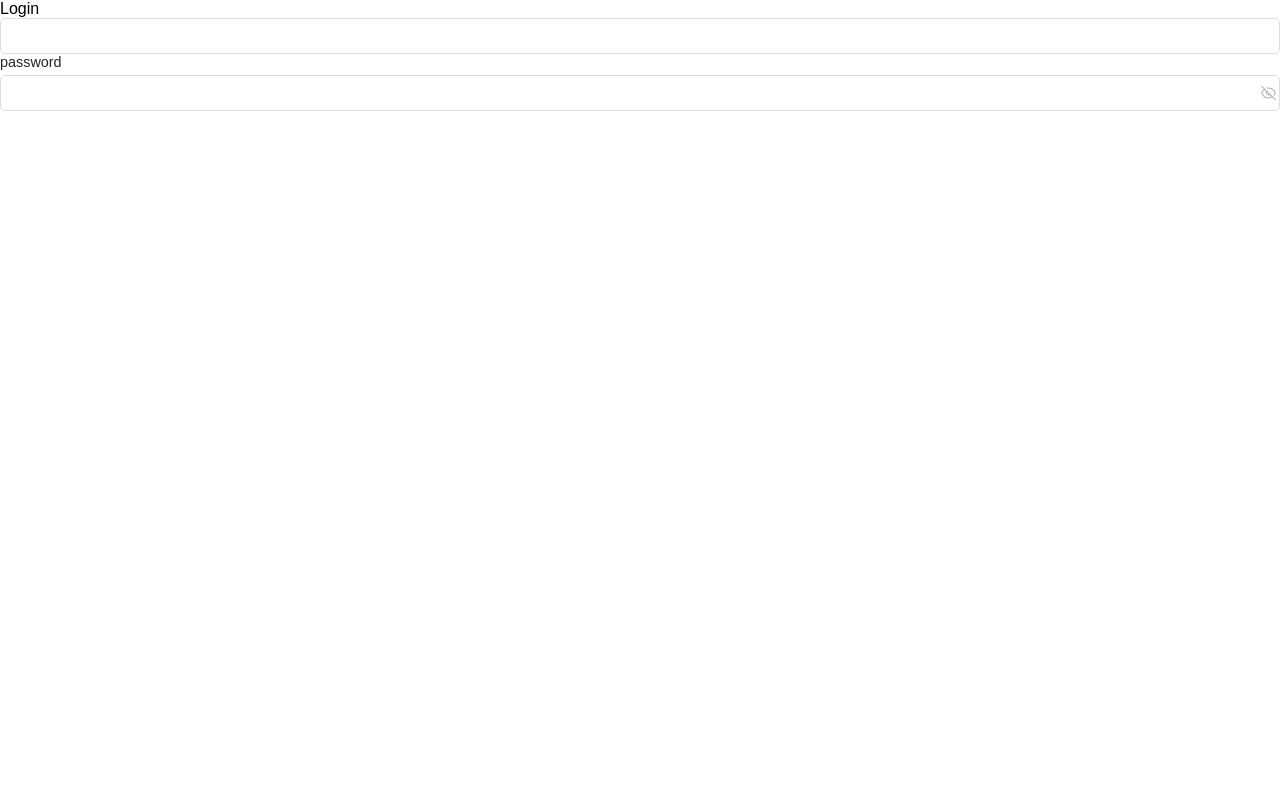
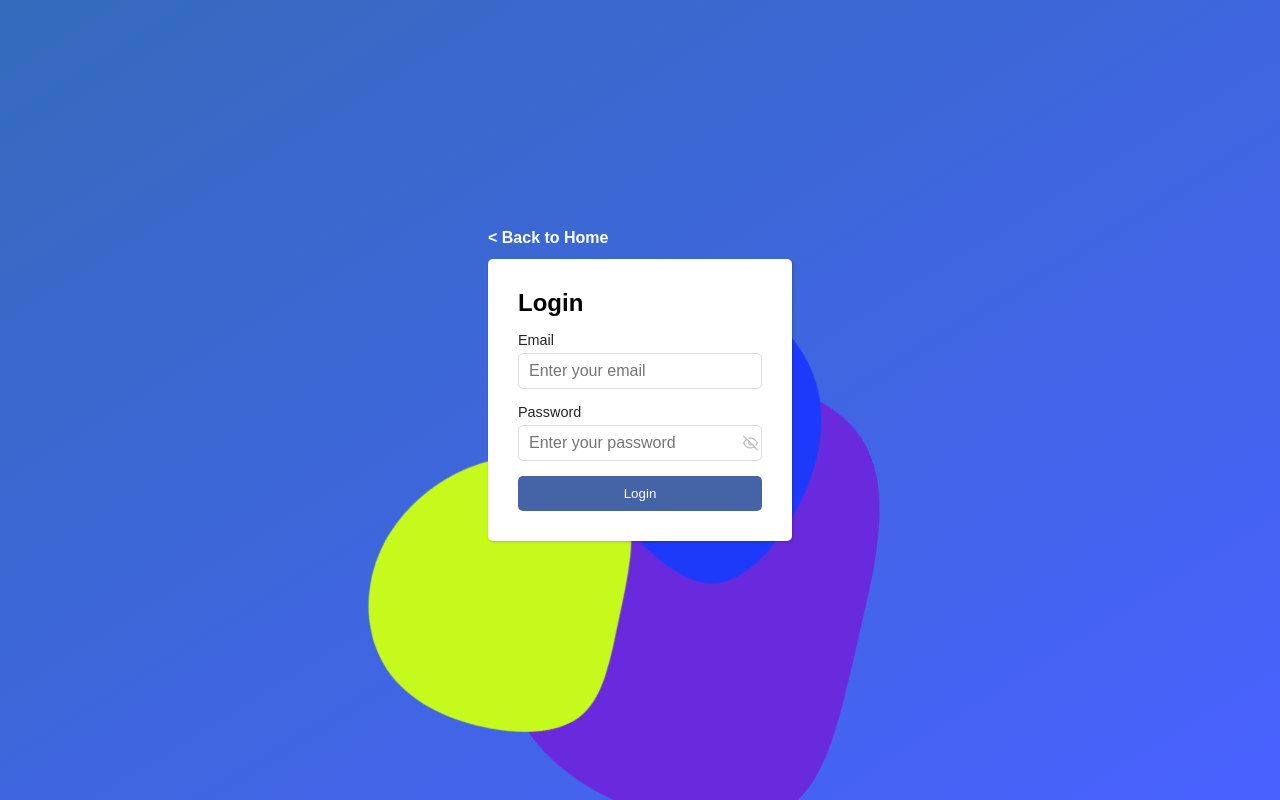
Before and after one commit to saisab29/projectION-project-manager, a React (Create React App) app: page /login in a window 1280 px wide. Built offline with nearby package versions, Linux system fonts and the light colour scheme.

Commit message:
Configured Login page

```diff
--- a/src/App.jsx
+++ b/src/App.jsx
@@ -12,7 +12,7 @@ function App() {
       <Router>
         <Routes>
           <Route path="/login" element={<Auth />} />
-          <Route path="/signup" element={<Auth signup />} />
+          <Route path="/signup" element={<Auth login />} />
           <Route path="/account" element={<h1>Account</h1>} />
           <Route path="/" element={<Home />} />
         </Routes>
--- a/src/components/Auth/Auth.jsx
+++ b/src/components/Auth/Auth.jsx
@@ -1,17 +1,52 @@
 import React from 'react'
 import InputControl from '../InputControl/InputControl';
 import styles from './Auth.module.css'
+import './Blobz.css';
 
 function Auth(props) {
     const isSignup = props.signup ? true : false;
     return (
         <div className={styles.container}>
-            <form className={styles.from}>
-                <p className={styles.heading}>{isSignup ? "Signup" : "Login"}</p>
-                <InputControl />
-                <InputControl label={"password"} isPassword />
-            </form>
+            <div className={styles.background}>
+                <div class="tk-blob">
+                    <svg xmlns="http://www.w3.org/2000/svg" viewBox="0 0 747.2 726.7">
+                        <path d="M539.8 137.6c98.3 69 183.5 124 203 198.4 19.3 74.4-27.1 168.2-93.8 245-66.8 76.8-153.8 136.6-254.2 144.9-100.6 8.2-214.7-35.1-292.7-122.5S-18.1 384.1 7.4 259.8C33 135.6 126.3 19 228.5 2.2c102.1-16.8 213.2 66.3 311.3 135.4z"></path>
+                    </svg>
+                    <svg xmlns="http://www.w3.org/2000/svg" viewBox="0 0 747.2 726.7">
+                        <path d="M539.8 137.6c98.3 69 183.5 124 203 198.4 19.3 74.4-27.1 168.2-93.8 245-66.8 76.8-153.8 136.6-254.2 144.9-100.6 8.2-214.7-35.1-292.7-122.5S-18.1 384.1 7.4 259.8C33 135.6 126.3 19 228.5 2.2c102.1-16.8 213.2 66.3 311.3 135.4z"></path>
+                    </svg>
+                </div>
+                <div class="tk-blob1">
+                    <svg xmlns="http://www.w3.org/2000/svg" viewBox="0 0 747.2 726.7">
+                        <path d="M539.8 137.6c98.3 69 183.5 124 203 198.4 19.3 74.4-27.1 168.2-93.8 245-66.8 76.8-153.8 136.6-254.2 144.9-100.6 8.2-214.7-35.1-292.7-122.5S-18.1 384.1 7.4 259.8C33 135.6 126.3 19 228.5 2.2c102.1-16.8 213.2 66.3 311.3 135.4z"></path>
+                    </svg>
+                    <svg xmlns="http://www.w3.org/2000/svg" viewBox="0 0 747.2 726.7">
+                        <path d="M539.8 137.6c98.3 69 183.5 124 203 198.4 19.3 74.4-27.1 168.2-93.8 245-66.8 76.8-153.8 136.6-254.2 144.9-100.6 8.2-214.7-35.1-292.7-122.5S-18.1 384.1 7.4 259.8C33 135.6 126.3 19 228.5 2.2c102.1-16.8 213.2 66.3 311.3 135.4z"></path>
+                    </svg>
+                </div>
+                <div class="tk-blob2">
+                    <svg xmlns="http://www.w3.org/2000/svg" viewBox="0 0 428.4 394.6">
+                        <path d="M369.4 109.2c43.2 55.3 71.5 121.4 53.4 167.3-18.2 45.8-82.8 71.4-140.5 91.7-57.8 20.4-108.7 35.4-152.9 20.3C85.1 373.4 47.6 328.3 23.2 267c-24.5-61.2-35.8-138.6-2.5-191.7C54.1 22.2 132-6.6 200 1.3c68 7.9 126.1 52.5 169.4 107.9z"></path>
+                    </svg>
+                </div>
+                <form className={styles.form}>
+                    <p className={styles.smallLink}>{"< Back to Home"}</p>
+                    <p className={styles.heading}>{isSignup ? "Signup" : "Login"}</p>
+
+                    {
+                        isSignup && (
+
+                            <InputControl label="Name" placeholder="Enter your name" />)
+                    }
+                    <InputControl label="Email" placeholder="Enter your email" />
+                    <InputControl label={"Password"} isPassword placeholder="Enter your password" />
+
+                    <button>{isSignup ? "Signup" : "Login"}</button>
+
+                </form>
+            </div>
         </div>
+
     );
 }
 
--- a/src/components/Auth/Auth.module.css
+++ b/src/components/Auth/Auth.module.css
@@ -0,0 +1,69 @@
+.container{
+    min-height: 100vh;
+    height: 100%;
+    width: 100%;
+    background: linear-gradient(to right bottom,rgb(52, 107, 188), rgb(73, 97, 255));
+    display: flex;
+    flex-direction: column;
+    justify-content: center;
+    align-items: center;
+    overflow: hidden;
+  }
+  .background{
+    display: flex;
+    position: relative;
+    z-index: 1;
+    gap: 50px;
+  }
+
+
+  .form {
+    background-color: rgb(255, 255, 255);
+    box-shadow: 1px 1px 3px rgba(0, 0, 0, 0.2);
+    border-radius: 5px;
+    padding: 30px;
+    width: fit-content;
+    min-width: 300px;
+    position: relative;
+    display: flex;
+    flex-direction: column;
+    gap: 15px;
+  }
+
+  .smallLink{
+
+    position: absolute;
+    left: 0%;
+    top: -30px;
+    color: #fff;
+    font-weight: bold;
+    cursor: pointer;
+  }
+
+  .form .heading{
+    font-weight: bold;
+    font-size: 1.5rem;
+  }
+
+  .form button{
+    border: none;
+    outline: none;
+    padding: 10px 16px;
+    background-color: rgb(68, 100, 167);
+    color: #fff;
+    border-radius: 5px;
+    width: 100%;
+    text-align: center;
+    cursor: pointer;
+    transition: 200ms;
+    display: flex;
+    gap: 5px;
+    align-items: center;
+    justify-content: center;
+}
+.form button:hover{
+    background-color: #4485ff;
+}
+.form button:active {
+    transform: translateY(1px);
+}
--- /dev/null
+++ b/src/components/Auth/Blobz.css
@@ -0,0 +1,143 @@
+
+.tk-blob {
+  animation: blob-turn var(--time, 30s) linear infinite;
+  fill: var(--fill, #692add);
+  position: absolute;
+  z-index: -1;
+  top: 0;
+  left: 0;
+  width: 100%;
+  height: 150%;
+}
+.tk-blob1 {
+  animation: blob-turn var(--time, 30s) linear infinite;
+  fill: var(--fill, #c6fa1d);
+  position: absolute;
+  z-index: -1;
+  top: -10;
+  left: 10;
+  width: 100%;
+  height: 200%;
+}
+.tk-blob2 {
+  animation: blob-turn var(--time, 30s) linear infinite;
+  fill: var(--fill, #1d3afa);
+  position: absolute;
+  z-index: -1;
+  top: 0;
+  left: 0;
+  width: 100%;
+  height: 150%;
+}
+
+.tk-blob svg {
+  animation: blob-skew calc( var(--time, 30s) * 0.5 ) linear 0s infinite;
+  transform-origin: center;
+  position: absolute;
+  top: 0;
+  left: 0;
+  width: 200%;
+  height: 100%;
+}
+.tk-blob1 svg {
+  animation: blob-skew calc( var(--time, 20s) * 0.5 ) linear 0s infinite;
+  position: absolute;
+  top: 0;
+  left: 50;
+  width: 100%;
+  height: 150%;
+}
+
+.tk-blob2 svg path {
+  animation: blob-scale calc( var(--time, 20s) * 0.5 ) ease-in-out 0s infinite;
+  transform-origin: center;
+}
+.tk-blob1 svg path {
+  animation: blob-scale calc( var(--time, 10s) * 0.5 ) ease-in-out 0s infinite;
+  transform-origin: center;
+}
+.tk-blob2 svg path {
+  animation: blob-scale calc( var(--time, 15s) * 0.5 ) ease-in-out 0s infinite;
+  transform-origin: center;
+}
+
+@keyframes blob-turn {
+  0% {
+    transform: rotate(0deg);
+  }
+  100% {
+    transform: rotate(360deg);
+  }
+}
+
+@keyframes blob-skew {
+  0% {
+    transform: skewY(0deg);
+  }
+  13% {
+    transform: skewY( calc( (1.8deg) * var(--amount, 2)) );
+  }
+  18% {
+    transform: skewY( calc( (2.2deg) * var(--amount, 2)) );
+  }
+  24% {
+    transform: skewY( calc( (2.48deg) * var(--amount, 2)) );
+  }
+  25% {
+    transform: skewY( calc( (2.5deg) * var(--amount, 2)) );
+  }
+  26% {
+    transform: skewY( calc( (2.48deg) * var(--amount, 2)) );
+  }
+  32% {
+    transform: skewY( calc( (2.2deg) * var(--amount, 2)) );
+  }
+  37% {
+    transform: skewY( calc( (1.8deg) * var(--amount, 2)) );
+  }
+  50% {
+    transform: skewY(0deg);
+  }
+  63% {
+    transform: skewY( calc( (-1.8deg) * var(--amount, 2)) );
+  }
+  68% {
+    transform: skewY( calc( (-2.2deg) * var(--amount, 2)) );
+  }
+  74% {
+    transform: skewY( calc( (-2.48deg) * var(--amount, 2)) );
+  }
+  75% {
+    transform: skewY( calc( (-2.5deg) * var(--amount, 2)) );
+  }
+  76% {
+    transform: skewY( calc( (-2.48deg) * var(--amount, 2)) );
+  }
+  82% {
+    transform: skewY( calc( (-2.2deg) * var(--amount, 2)) );
+  }
+  87% {
+    transform: skewY( calc( (-1.8deg) * var(--amount, 2)) );
+  }
+  100% {
+    transform: skewY(0deg);
+  }
+}
+
+@keyframes blob-scale {
+  0% {
+    transform: scaleX(.9) scaleY(1);
+  }
+  25% {
+    transform: scaleX(.9) scaleY(.9);
+  }
+  50% {
+    transform: scaleX(1) scaleY(.9);
+  }
+  75% {
+    transform: scaleX(.9) scaleY(.9);
+  }
+  100% {
+    transform: scaleX(.9) scaleY(1);
+  }
+}
```
